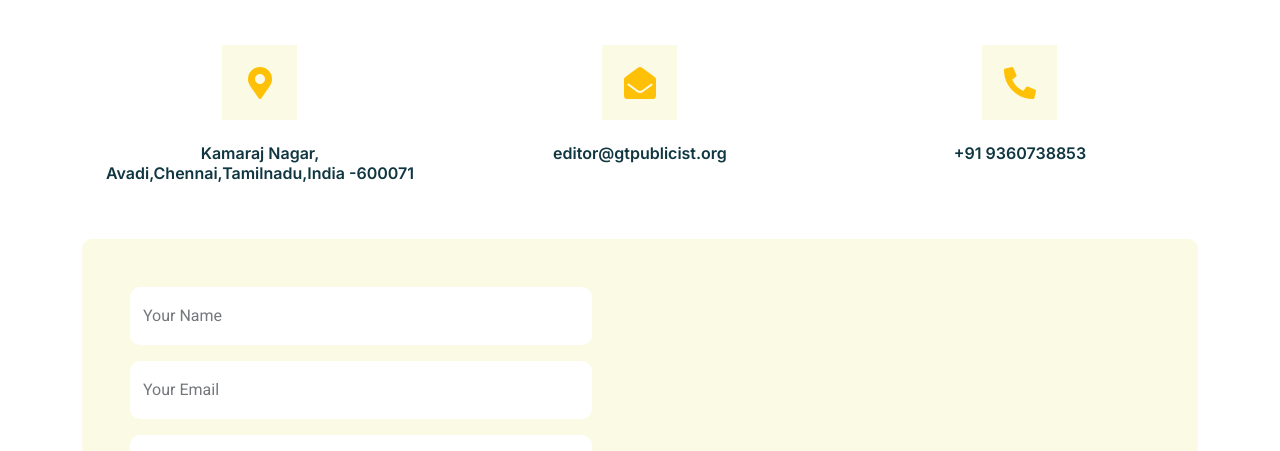
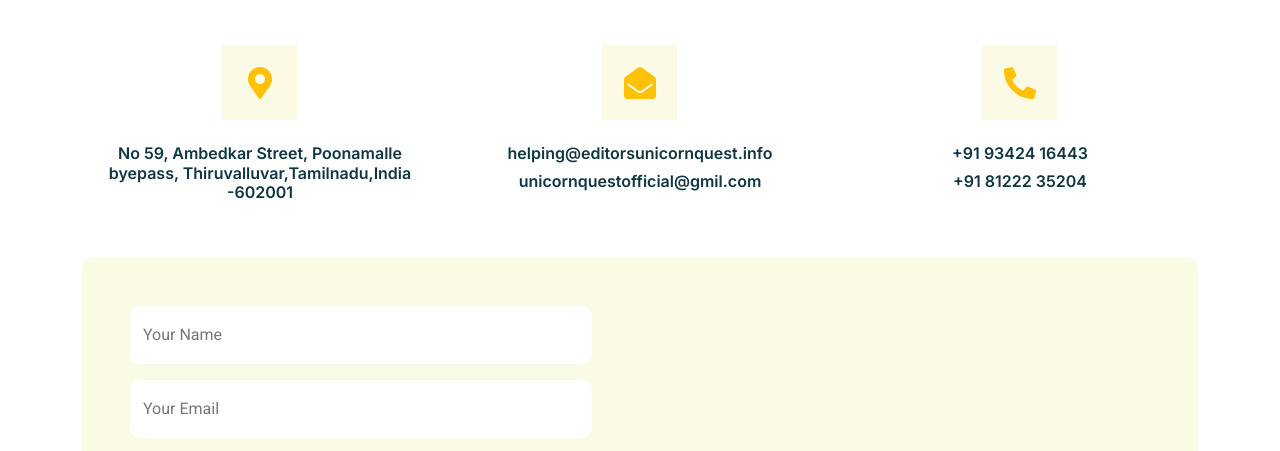
Before and after one commit to Prak-Shiv/Good-Turn, a plain HTML site: page contact.html in a window 1280 px wide. Shown: the part 637-1088 px from the top of the page. Drawn offline with nearby package versions, Linux system fonts and the light colour scheme.

Commit message:
Contactchange

```diff
--- a/contact.html
+++ b/contact.html
@@ -103,19 +103,22 @@
                         <div class="bg-light rounded-circle d-inline-flex align-items-center justify-content-center mb-4" style="width: 75px; height: 75px;">
                             <i class="fa fa-map-marker-alt fa-2x text-primary"></i>
                         </div>
-                        <h6> Kamaraj Nagar, Avadi,Chennai,Tamilnadu,India -600071</h6>
+                        <h6>No 59, Ambedkar Street, Poonamalle byepass, Thiruvalluvar,Tamilnadu,India -602001</h6>
                     </div>
                     <div class="col-md-6 col-lg-4 text-center wow fadeInUp" data-wow-delay="0.3s">
                         <div class="bg-light rounded-circle d-inline-flex align-items-center justify-content-center mb-4" style="width: 75px; height: 75px;">
                             <i class="fa fa-envelope-open fa-2x text-primary"></i>
                         </div>
-                        <h6>editor@gtpublicist.org</h6>
+                        <h6>helping@editorsunicornquest.info</h6>
+                        <h6>unicornquestofficial@gmil.com</h6>
+
                     </div>
                     <div class="col-md-6 col-lg-4 text-center wow fadeInUp" data-wow-delay="0.5s">
                         <div class="bg-light rounded-circle d-inline-flex align-items-center justify-content-center mb-4" style="width: 75px; height: 75px;">
                             <i class="fa fa-phone-alt fa-2x text-primary"></i>
                         </div>
-                        <h6>+91 9360738853</h6>
+                        <h6>+91 93424 16443</h6>
+                        <h6>+91 81222 35204</h6>
                     </div>
                 </div>
                 <div class="bg-light rounded">
```
